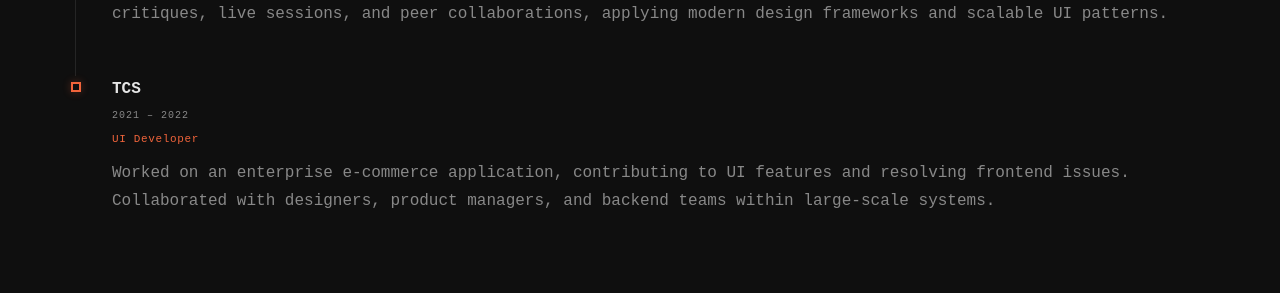
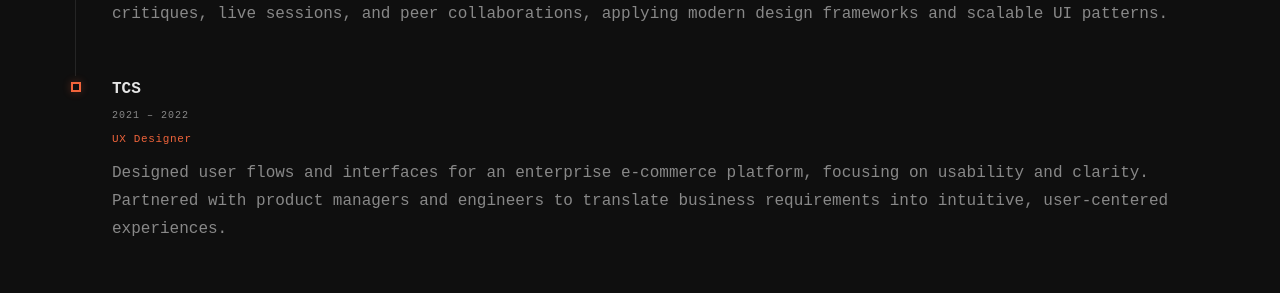
Before and after one commit to shanawaz9/shanawaz-portfolio, a React (Create React App) app: page / in a window 1280 px wide. Shown: the part 1420-1713 px from the top of the page. Built offline with nearby package versions, Linux system fonts and the light colour scheme; a web font is replaced by a local one.

Commit message:
text change

```diff
--- a/src/components/Timeline.js
+++ b/src/components/Timeline.js
@@ -3,8 +3,8 @@
     desc: 'Joined as the first designer, helping establish the design function and contributing to team hiring and growth. Worked across enterprise platforms, AI-driven products, marketing websites, and healthcare solutions, taking on senior-level ownership.' },
   { company: '10kDesigners', period: '2024', role: 'Learning Experience', delay: 'd2',
     desc: 'Part of the 10k Designers Cohort focused on product thinking, visual design, and career growth. Participated in critiques, live sessions, and peer collaborations, applying modern design frameworks and scalable UI patterns.' },
-  { company: 'TCS', period: '2021 – 2022', role: 'UI Developer', delay: 'd3',
-    desc: 'Worked on an enterprise e-commerce application, contributing to UI features and resolving frontend issues. Collaborated with designers, product managers, and backend teams within large-scale systems.' },
+  { company: 'TCS', period: '2021 – 2022', role: 'UX Designer', delay: 'd3',
+    desc: 'Designed user flows and interfaces for an enterprise e-commerce platform, focusing on usability and clarity. Partnered with product managers and engineers to translate business requirements into intuitive, user-centered experiences.' },
 ];
 
 export default function Timeline() {
```
